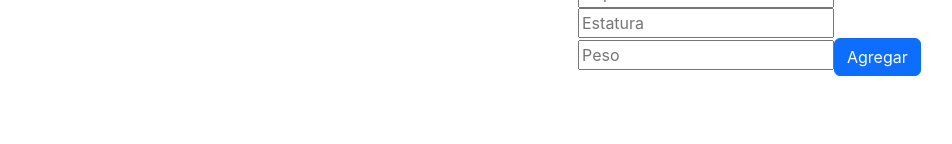
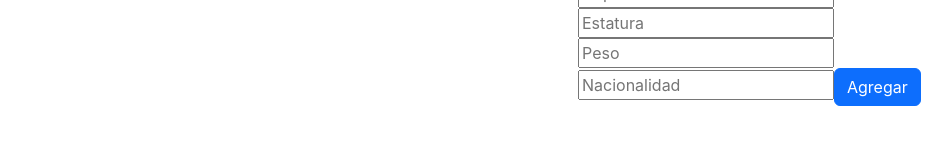
Before and after one commit to NoryanaC/RubricaCorte2, a React (Create React App) app: page / in a window 1280 px wide. Shown: the part 278-422 px from the top of the page, without its empty margins (264-1216 px from the left). Built offline with nearby package versions, Linux system fonts and the light colour scheme; no server answers; the database is empty.

Commit message:
Imagenes

```diff
--- a/src/components/Formulario.jsx
+++ b/src/components/Formulario.jsx
@@ -161,40 +161,51 @@ const Formulario = () => {
                     <input type="text"
                     Classname="form-control mb-2 center"
                     placeholder='Nombre'
+                    required
                     value={nombre}
                     onChange= {(e)=>setNombre(e.target.value)}/>
 
                     <input type="text"
                     Classname="form-control mb-2"
                     placeholder='Apellido'
+                    required
                     value={apellido}
                     onChange= {(e)=>setApellido(e.target.value)}/>
 
                     <input type="number"
                     Classname="form-control mb-2"
                     placeholder='Edad'
+                    required
                     value={edad}
                     onChange= {(e)=>setEdad(e.target.value)}/>
 
                     <input type="text"
                     Classname="form-control mb-2"
                     placeholder='Deporte'
+                    required
                     value={deporte}
                     onChange= {(e)=>setDeporte(e.target.value)}/>
 
                     <input type="text"
                     Classname="form-control mb-2"
                     placeholder='Estatura'
+                    required
                     value={estatura}
                     onChange= {(e)=>setEstatura(e.target.value)}/>
 
                     <input type="number"
                     Classname="form-control mb-2"
                     placeholder='Peso'
+                    required
                     value={peso}
                     onChange= {(e)=>setPeso(e.target.value)}/>
 
-
+                    <input type="text"
+                    Classname="form-control mb-2"
+                    placeholder='Nacionalidad'
+                    required
+                    value={nacionalidad}
+                    onChange= {(e)=>setNacionalidad(e.target.value)}/>
 
                     {
                         modoEdicion ?
```
